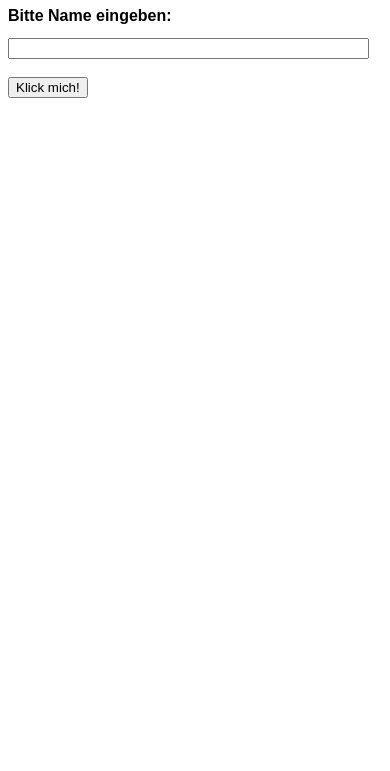
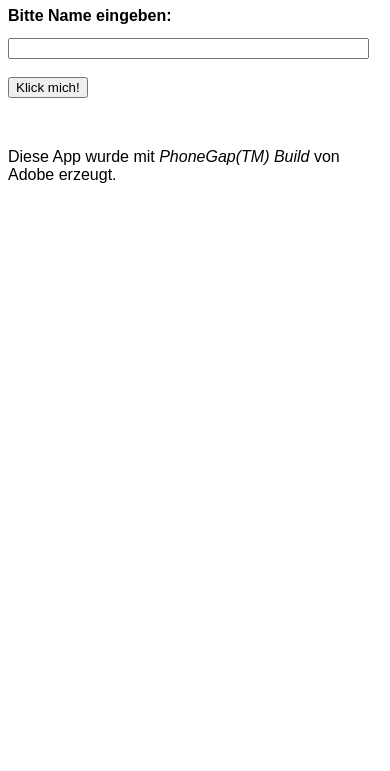
Before and after one commit to MDecker-MobileComputing/HalloName4PhonegapBuild, a plain HTML site: page index.html in a window 390 px wide. Shown: the part 73-844 px from the top of the page. Drawn offline with Linux system fonts and the light colour scheme; some packages are replaced by stand-ins of ours.

Commit message:
Eine Textzeile in index.html dazu

```diff
--- a/config.xml
+++ b/config.xml
@@ -2,8 +2,8 @@
 <widget xmlns       = "http://www.w3.org/ns/widgets"
         xmlns:gap   = "http://phonegap.com/ns/1.0"
         id          = "de.mide.phonegap.halloname"
-        versionCode = "1"
-        version     = "1.0" >
+        versionCode = "2"
+        version     = "1.1" >
 
   <name>Hallo Name</name>
 
--- a/index.html
+++ b/index.html
@@ -18,5 +18,8 @@
     <button id="mein_button"  onclick="meinEventHandler();">Klick mich!</button/>
   </p>
 
+  <br/>
+
+  <p>Diese App wurde mit <i>PhoneGap(TM) Build</i> von Adobe erzeugt.</p>
 
 </body>
```
Also changed, not shown: 1 other file.
